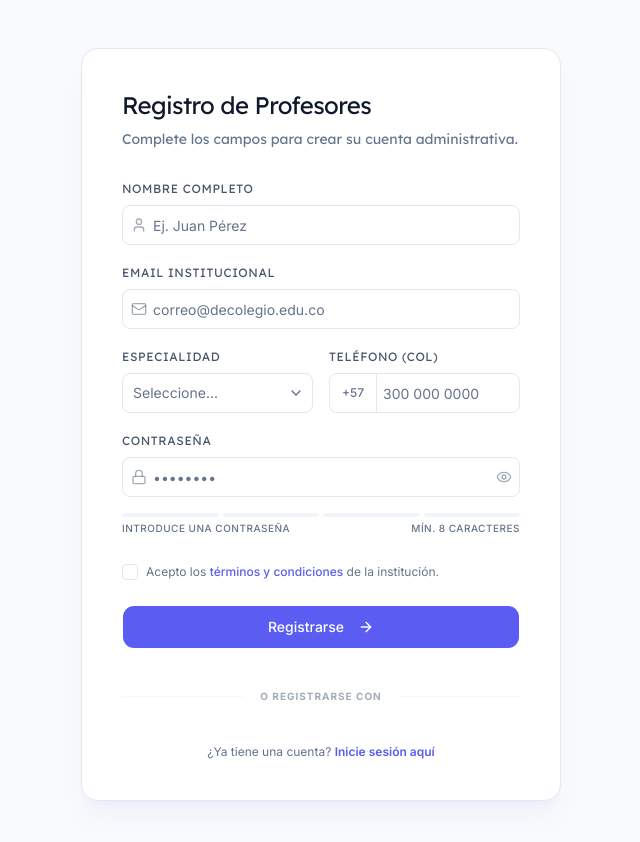
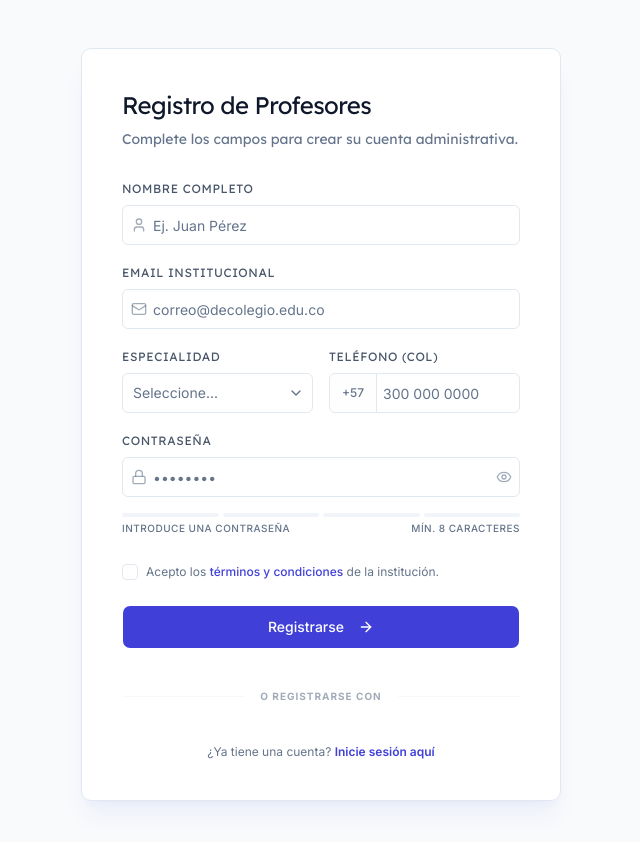
Before and after one commit to ims-platform/ims-web, a Next.js app: page /auth/register/teacher in a window 1280 px wide. Shown: the top 842 px of the page, without its empty margins (319-959 px from the left). Built offline with nearby package versions, Linux system fonts and the light colour scheme.

Commit message:
feat(auth): implementar formulario de registro de profesores

```diff
--- a/src/app/globals.css
+++ b/src/app/globals.css
@@ -10,6 +10,28 @@
   --font-sans: var(--font-inter);
   --font-mono: var(--font-geist-mono);
   --font-heading: var(--font-lexend);
+
+  /* Typography Scale */
+  --text-display: var(--mc-font-size-display);
+  --text-h1: var(--mc-font-size-h1);
+  --text-h1-soft: var(--mc-font-size-h1-soft);
+  --text-h2: var(--mc-font-size-h2);
+  --text-h3: var(--mc-font-size-h3);
+  --text-body-lg: var(--mc-font-size-body-lg);
+  --text-body: var(--mc-font-size-body);
+  --text-sm: var(--mc-font-size-sm);
+  --text-xs: var(--mc-font-size-xs);
+  --text-xxs: var(--mc-font-size-xxs);
+  --max-w-auth-card: var(--max-w-auth-card);
+
+  /* Radius Scale */
+  --radius-card: var(--radius-card);
+  --radius-xs: var(--radius-xs);
+  --radius-sm: var(--radius-sm);
+  --radius-md: var(--radius-md);
+  --radius-lg: var(--radius-lg);
+  --radius-xl: var(--radius-xl);
+  --radius-pill: var(--radius-pill);
   --color-sidebar-ring: var(--sidebar-ring);
   --color-sidebar-border: var(--sidebar-border);
   --color-sidebar-accent-foreground: var(--sidebar-accent-foreground);
@@ -27,13 +49,6 @@
   --color-input: var(--input);
   --color-border: var(--border);
   --color-destructive: var(--destructive);
-  --color-destructive-foreground: var(--destructive-foreground);
-  --color-success: var(--success);
-  --color-success-foreground: var(--success-foreground);
-  --color-success-dark: var(--success-dark);
-  --color-warning: var(--warning);
-  --color-warning-foreground: var(--warning-foreground);
-  --color-warning-dark: var(--warning-dark);
   --color-accent-foreground: var(--accent-foreground);
   --color-accent: var(--accent);
   --color-muted-foreground: var(--muted-foreground);
@@ -42,19 +57,21 @@
   --color-secondary: var(--secondary);
   --color-primary-foreground: var(--primary-foreground);
   --color-primary: var(--primary);
-  --color-label: var(--label);
   --color-popover-foreground: var(--popover-foreground);
   --color-popover: var(--popover);
+  --color-subject-badge: var(--subject-badge);
+  --color-subject-badge-hover: var(--subject-badge-hover);
   --color-card-foreground: var(--card-foreground);
   --color-card: var(--card);
   --color-data-beige: var(--data-beige);
-  --radius-sm: calc(var(--radius) * 0.6);
-  --radius-md: 0.5rem;
-  --radius-lg: var(--radius);
-  --radius-xl: calc(var(--radius) * 1.4);
-  --radius-2xl: calc(var(--radius) * 1.8);
-  --radius-3xl: calc(var(--radius) * 2.2);
-  --radius-4xl: calc(var(--radius) * 2.6);
+  --color-label: var(--label);
+  --color-success: var(--success);
+  --color-success-foreground: var(--success-foreground);
+  --color-success-dark: var(--success-dark);
+  --color-warning: var(--warning);
+  --color-warning-foreground: var(--warning-foreground);
+  --color-warning-dark: var(--warning-dark);
+  --color-warning-accent: var(--warning-accent);
 }
 
 :root {
@@ -64,7 +81,7 @@
   --card-foreground: #0f172a;
   --popover: #ffffff;
   --popover-foreground: #0f172a;
-  --primary: #5a5cf2;
+  --primary: #4040D8;
   --primary-foreground: #ffffff;
   --secondary: #f1f5f9;
   --secondary-foreground: #0f172a;
@@ -72,34 +89,58 @@
   --muted-foreground: #64748b;
   --accent: #f5f5dc;
   --accent-foreground: #0f172a;
+  --data-beige: #f5f5dc;
   --label: #475569;
-  --data-beige: #f5f5dc;
-  --destructive: #ef4444;
-  --destructive-foreground: #ffffff;
-  --destructive-dark: #dc2626;
   --success: #10b981;
   --success-foreground: #ffffff;
   --success-dark: #059669;
   --warning: #f59e0b;
   --warning-foreground: #ffffff;
   --warning-dark: #b45309;
+  --warning-accent: #904100;
+  --destructive: #ef4444;
+  --destructive-foreground: #ffffff;
   --border: #e2e8f0;
   --input: #e2e8f0;
-  --ring: #5a5cf2;
-  --chart-1: #5a5cf2;
+  --ring: #4040D8;
+  --chart-1: #4040D8;
   --chart-2: #f5f5dc;
   --chart-3: #0f172a;
   --chart-4: #64748b;
   --chart-5: #94a3b8;
-  --radius: 0.75rem;
+  --subject-badge: #EFF4FF;
+  --subject-badge-hover: #E0E9FF;
+
+  /* ── Typography Scale (mc-) ────────────────────────── */
+  --mc-font-size-display: 3.875rem;   /* 62px */
+  --mc-font-size-h1: 3rem;            /* 48px */
+  --mc-font-size-h1-soft: 2.5rem;     /* 40px */
+  --mc-font-size-h2: 2rem;            /* 32px */
+  --mc-font-size-h3: 1.5rem;          /* 24px */
+  --mc-font-size-body-lg: 1.125rem;   /* 18px */
+  --mc-font-size-body: 1rem;          /* 16px */
+  --mc-font-size-sm: 0.875rem;        /* 14px */
+  --mc-font-size-xs: 0.75rem;         /* 12px */
+  --mc-font-size-xxs: 0.625rem;       /* 10px */
+
+  --max-w-auth-card: 480px;
+
+  /* ── Border Radius Scale ───────────────────────────── */  --radius: 0.25rem;                  /* 4px Base */
+  --radius-xs: calc(var(--radius) * 0.5);  /* 2px */
+  --radius-sm: var(--radius);              /* 4px */
+  --radius-md: calc(var(--radius) * 1.5);  /* 6px */
+  --radius-lg: calc(var(--radius) * 2);    /* 8px */
+  --radius-xl: calc(var(--radius) * 2.5);  /* 10px */
+  --radius-pill: calc(var(--radius) * 3);  /* 12px */
+  --radius-card: var(--radius-sm);         /* 4px */
   --sidebar: #f8fafc;
   --sidebar-foreground: #334155;
-  --sidebar-primary: #5a5cf2;
+  --sidebar-primary: #4040D8;
   --sidebar-primary-foreground: #ffffff;
   --sidebar-accent: #f1f5f9;
   --sidebar-accent-foreground: #0f172a;
   --sidebar-border: #e2e8f0;
-  --sidebar-ring: #5a5cf2;
+  --sidebar-ring: #4040D8;
 }
 
 .dark {
@@ -117,12 +158,13 @@
   --muted-foreground: #94a3b8;
   --accent: #334155;
   --accent-foreground: #f8fafc;
-  --destructive: #ba1a1a;
-  --destructive-foreground: #f8fafc;
   --success: #047857;
   --success-foreground: #ffffff;
   --warning: #b45309;
   --warning-foreground: #ffffff;
+  --warning-accent: #904100;
+  --destructive: #7f1d1d;
+  --destructive-foreground: #f8fafc;
   --border: #1e293b;
   --input: #1e293b;
   --ring: #5a5cf2;
@@ -145,11 +187,9 @@
   * {
     @apply border-border outline-ring/50;
   }
-
   body {
     @apply bg-background text-foreground;
   }
-
   html {
     @apply font-sans;
   }
--- a/src/modules/auth/register/components/password-strength-meter.tsx
+++ b/src/modules/auth/register/components/password-strength-meter.tsx
@@ -43,7 +43,7 @@ export function PasswordStrengthMeter({ password = '' }: PasswordStrengthMeterPr
           />
         ))}
       </div>
-      <div className="flex justify-between text-[10px] font-medium tracking-wider uppercase">
+      <div className="flex justify-between text-xxs font-medium tracking-wider uppercase">
         <span className={cn('transition-colors', password ? currentLevel.text : 'text-muted-foreground')}>
           {password ? `Contraseña ${currentLevel.label}` : 'Introduce una contraseña'}
         </span>
--- a/src/modules/auth/register/components/teacher-registration-form.tsx
+++ b/src/modules/auth/register/components/teacher-registration-form.tsx
@@ -198,7 +198,7 @@ export function TeacherRegistrationForm() {
         <div className="absolute inset-0 flex items-center">
           <span className="border-muted/60 w-full border-t"></span>
         </div>
-        <div className="relative flex justify-center text-[10px] font-bold tracking-widest uppercase">
+        <div className="relative flex justify-center text-xxs font-bold tracking-widest uppercase">
           <span className="bg-background text-muted-foreground/60 px-4">O registrarse con</span>
         </div>
       </div>
```
